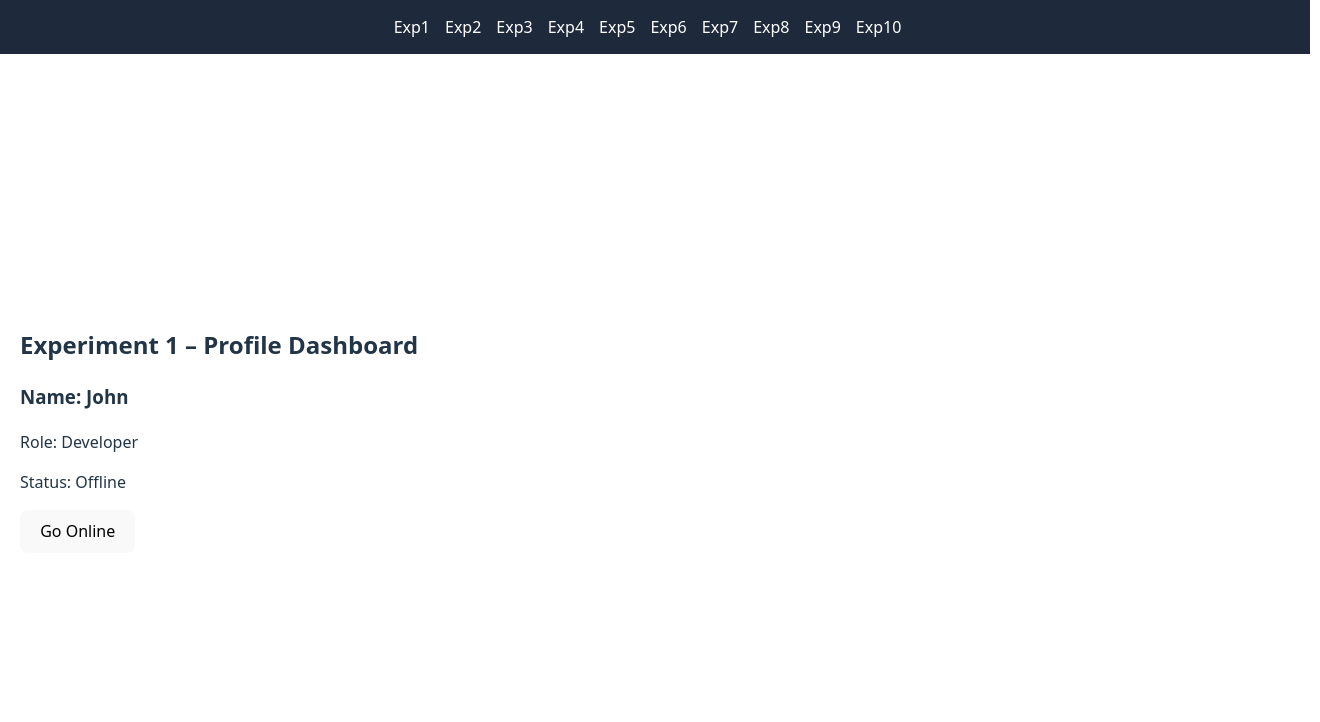
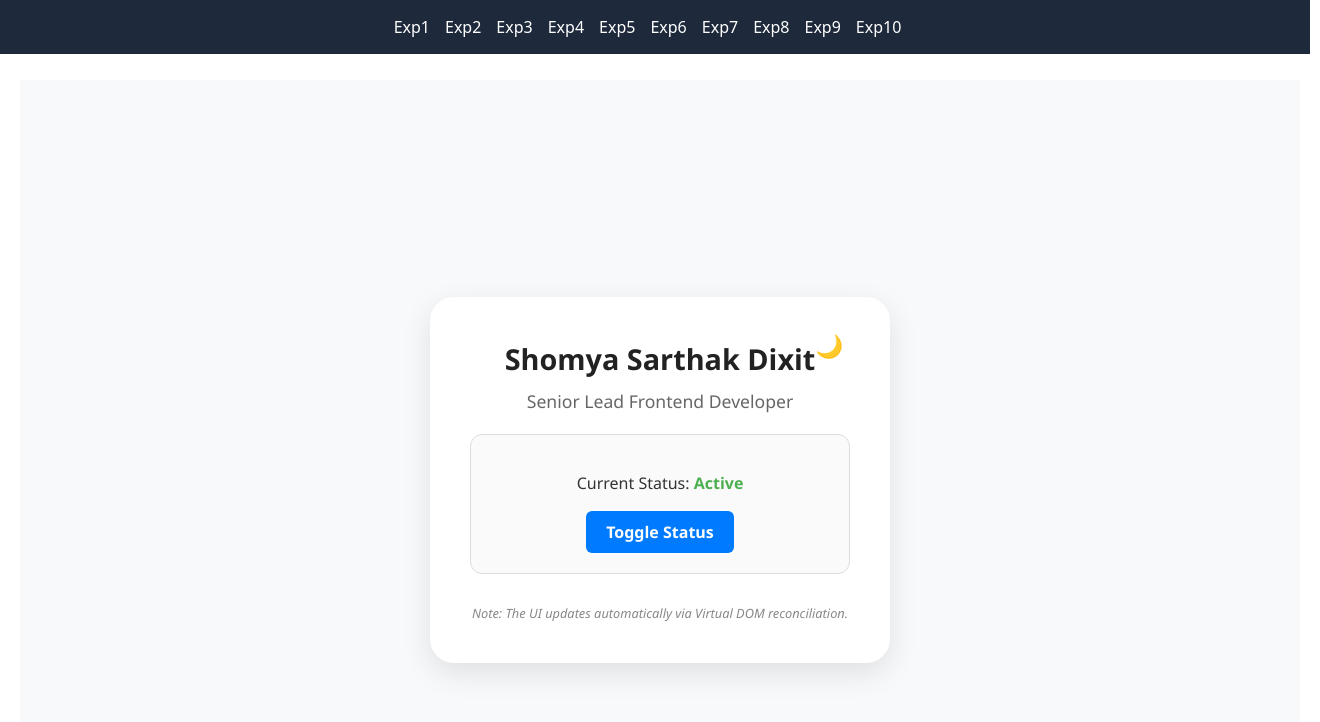
Before and after one commit to shomyasarthakdixit-gif/Fed_Lab, a React (Vite) app: page /exp1 in a window 1280 px wide. Shown: the top 722 px of the page, 1320 px wide, since content can reach past the window. Built offline with nearby package versions, Linux system fonts and the light colour scheme.

Commit message:
updated commit

```diff
--- a/src/experiments/Exp-1.jsx
+++ b/src/experiments/Exp-1.jsx
@@ -1,20 +1,107 @@
-import React, { useState } from "react";
+import React, { useState } from 'react';
 
-function Exp1_ProfileDashboard() {
-  const [status, setStatus] = useState("Offline");
+const StatusPanel = ({ status, onToggle, isDark }) => {
+  const statusColor = status === 'Active' ? '#4caf50' : '#f44336';
 
   return (
-    <div>
-      <h2>Experiment 1 – Profile Dashboard</h2>
-      <h3>Name: John</h3>
-      <p>Role: Developer</p>
-      <p>Status: {status}</p>
+    <div style={{
+      padding: '20px',
+      border: `1px solid ${isDark ? '#444' : '#ddd'}`,
+      borderRadius: '12px',
+      backgroundColor: isDark ? '#2c2c2c' : '#fafafa',
+      marginTop: '20px'
+    }}>
+      <p style={{ color: isDark ? '#ddd' : '#333', fontSize: '1rem' }}>
+        Current Status: <strong style={{ color: statusColor }}>{status}</strong>
+      </p>
 
-      <button onClick={() => setStatus("Online")}>
-        Go Online
+      <button
+        onClick={onToggle}
+        style={{
+          padding: '10px 20px',
+          cursor: 'pointer',
+          borderRadius: '6px',
+          border: 'none',
+          backgroundColor: '#007bff',
+          color: 'white',
+          fontWeight: '600',
+          transition: 'transform 0.1s active'
+        }}
+      >
+        Toggle Status
       </button>
     </div>
   );
+};
+
+const ProfileCard = ({ name, role, isDark }) => (
+  <div>
+    <h2 style={{ margin: '0 0 8px 0', color: isDark ? '#fff' : '#222', fontSize: '1.8rem' }}>{name}</h2>
+    <p style={{ color: isDark ? '#aaa' : '#666', fontSize: '1.1rem', margin: 0 }}>{role}</p>
+  </div>
+);
+
+
+export default function ProfileDashboard() {
+  const [isDark, setIsDark] = useState(false);
+  const [user, setUser] = useState({
+    name: "Shomya Sarthak Dixit",
+    role: "Senior Lead Frontend Developer",
+    status: "Active"
+  });
+
+  const toggleStatus = () => {
+    setUser(prevUser => ({
+      ...prevUser,
+      status: prevUser.status === 'Active' ? 'Away' : 'Active'
+    }));
+  };
+
+  const pageWrapperStyle = {
+    display: 'flex',
+    justifyContent: 'center',
+    alignItems: 'center',
+    width: '100vw',
+    height: '100vh',
+    margin: 0,
+    backgroundColor: isDark ? '#121212' : '#f8f9fa',
+    fontFamily: '"Segoe UI", Tahoma, Geneva, Verdana, sans-serif',
+    transition: 'background-color 0.4s ease'
+  };
+
+  const cardStyle = {
+    maxWidth: '380px',
+    width: '90%',
+    backgroundColor: isDark ? '#1e1e1e' : '#ffffff',
+    padding: '40px',
+    boxShadow: isDark ? '0 15px 35px rgba(0,0,0,0.6)' : '0 10px 30px rgba(0,0,0,0.1)',
+    borderRadius: '24px',
+    textAlign: 'center',
+    position: 'relative'
+  };
+
+  return (
+    <div style={pageWrapperStyle}>
+      <style>{`body { margin: 0; overflow: hidden; }`}</style>
+
+      <div style={cardStyle}>
+        <button
+          onClick={() => setIsDark(!isDark)}
+          style={{
+            position: 'absolute', top: '20px', right: '20px',
+            background: 'none', border: 'none', cursor: 'pointer', fontSize: '1.4rem'
+          }}
+        >
+          {isDark ? '☀️' : '🌙'}
+        </button>
+
+        <ProfileCard name={user.name} role={user.role} isDark={isDark} />
+        <StatusPanel status={user.status} onToggle={toggleStatus} isDark={isDark} />
+
+        <footer style={{ marginTop: '30px', fontSize: '0.8rem', color: '#888', fontStyle: 'italic' }}>
+          Note: The UI updates automatically via Virtual DOM reconciliation.
+        </footer>
+      </div>
+    </div>
+  );
 }
-
-export default Exp1_ProfileDashboard;
```
